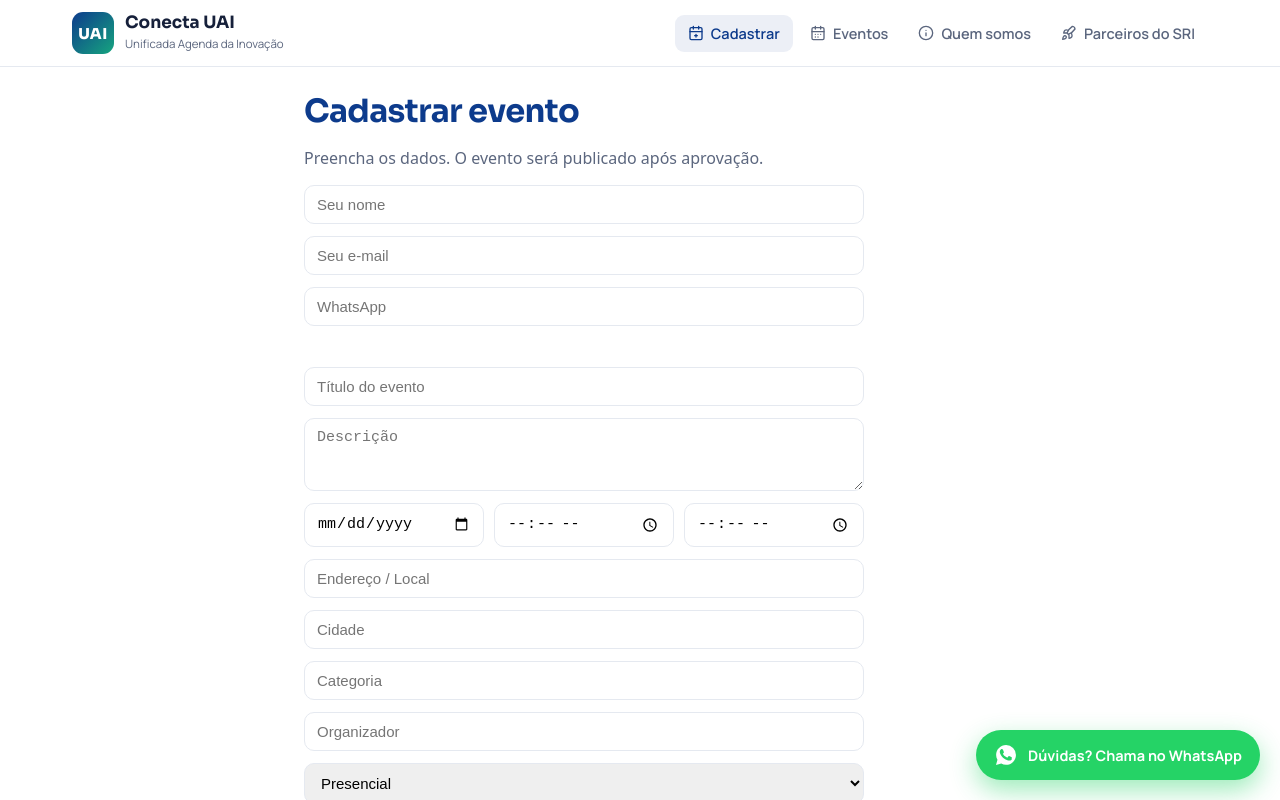
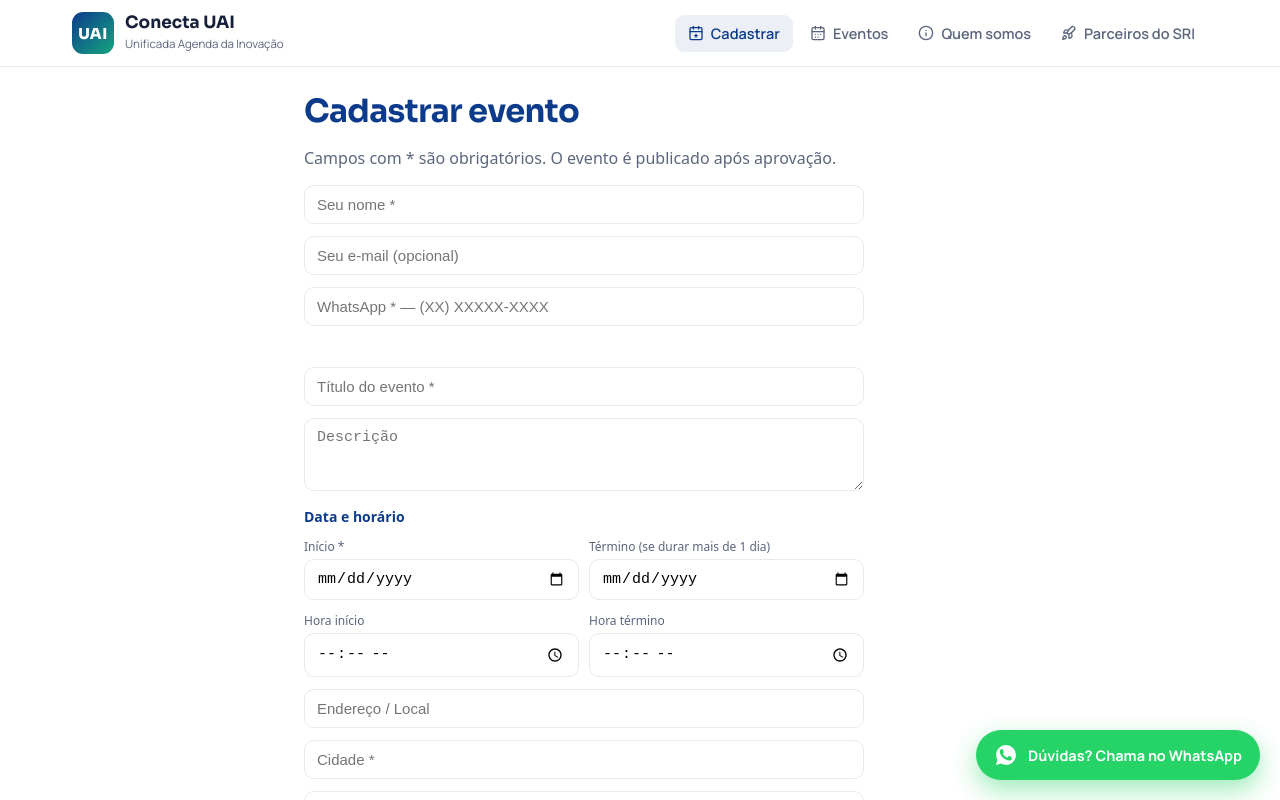
Before and after one commit to mateushope06/conecta-uai, a Next.js app: page /cadastrar in a window 1280 px wide. Shown: the top 800 px of the page. Built offline with nearby package versions, Linux system fonts and the light colour scheme.

Commit message:
formulario de cadastro completo: mascara, validacoes, banner, datas

```diff
--- a/src/app/api/submissions/route.ts
+++ b/src/app/api/submissions/route.ts
@@ -2,6 +2,7 @@ import { NextResponse } from "next/server";
 import { put } from "@vercel/blob";
 import { prisma } from "@/lib/prisma";
 
+// normaliza link: adiciona https:// se faltar
 function normalizeUrl(v: string | undefined): string | null {
   if (!v) return null;
   const t = v.trim();
@@ -17,9 +18,11 @@ function str(v: FormDataEntryValue | null): string {
 export async function POST(req: Request) {
   try {
     const form = await req.formData();
+
     const title = str(form.get("title"));
     const date = str(form.get("date"));
 
+    // validações mínimas (só o essencial) com mensagem clara
     if (title.length < 3) {
       return NextResponse.json({ error: "Informe o título do evento (mínimo 3 letras)." }, { status: 400 });
     }
@@ -29,11 +32,13 @@ export async function POST(req: Request) {
 
     const modalityRaw = str(form.get("modality")) || "PRESENCIAL";
     const modality = ["PRESENCIAL", "ONLINE", "HIBRIDO"].includes(modalityRaw) ? modalityRaw : "PRESENCIAL";
+
     const endDateRaw = str(form.get("endDate"));
     const cityName = str(form.get("city"));
     const categoryName = str(form.get("category"));
     const organizerName = str(form.get("organizer"));
 
+    // upload do banner (se enviado)
     let bannerUrl: string | undefined;
     const file = form.get("banner");
     if (file && file instanceof File && file.size > 0) {
--- a/src/app/cadastrar/page.tsx
+++ b/src/app/cadastrar/page.tsx
@@ -1,6 +1,7 @@
 "use client";
-import { useState } from "react";
+import { useState, useRef } from "react";
 
+// comprime imagem no navegador (evita estourar limite de upload)
 async function compressImage(file: File, maxW = 1600, quality = 0.8): Promise<File> {
   if (!file.type.startsWith("image/")) return file;
   const dataUrl: string = await new Promise((res, rej) => {
@@ -26,30 +27,78 @@ async function compressImage(file: File, maxW = 1600, quality = 0.8): Promise<Fi
   ctx.drawImage(img, 0, 0, w, h);
   const blob: Blob | null = await new Promise((res) => canvas.toBlob(res, "image/jpeg", quality));
   if (!blob) return file;
-  const base = file.name.replace(/\.[^.]+$/, "");
-  return new File([blob], `${base}.jpg`, { type: "image/jpeg" });
+  return new File([blob], file.name.replace(/\.[^.]+$/, "") + ".jpg", { type: "image/jpeg" });
+}
+
+// mascara WhatsApp (XX) XXXXX-XXXX
+function maskPhone(v: string): string {
+  const d = v.replace(/\D/g, "").slice(0, 11);
+  if (d.length <= 2) return d.length ? `(${d}` : "";
+  if (d.length <= 7) return `(${d.slice(0, 2)}) ${d.slice(2)}`;
+  return `(${d.slice(0, 2)}) ${d.slice(2, 7)}-${d.slice(7)}`;
 }
 
 export default function Cadastrar() {
   const [status, setStatus] = useState<"idle" | "sending" | "ok" | "error">("idle");
-  const [errMsg, setErrMsg] = useState<string>("");
+  const [errMsg, setErrMsg] = useState("");
+  const [phone, setPhone] = useState("");
+  const [bannerFile, setBannerFile] = useState<File | null>(null);
+  const [bannerPreview, setBannerPreview] = useState<string>("");
+  const fileRef = useRef<HTMLInputElement>(null);
+
+  function onPickBanner(e: React.ChangeEvent<HTMLInputElement>) {
+    const f = e.target.files?.[0];
+    if (!f) return;
+    setBannerFile(f);
+    setBannerPreview(URL.createObjectURL(f));
+  }
+
+  function removeBanner() {
+    setBannerFile(null);
+    setBannerPreview("");
+    if (fileRef.current) fileRef.current.value = "";
+  }
 
   async function onSubmit(e: React.FormEvent<HTMLFormElement>) {
     e.preventDefault();
+    setErrMsg("");
+
+    const formEl = e.currentTarget;
+    const fd = new FormData(formEl);
+
+    // validações no cliente (mensagens claras)
+    const req = (name: string, label: string) => {
+      const v = (fd.get(name) as string || "").trim();
+      return v ? null : `Preencha: ${label}.`;
+    };
+    const checks = [
+      req("submitterName", "Seu nome"),
+      phone.replace(/\D/g, "").length >= 10 ? null : "Informe um WhatsApp válido: (XX) XXXXX-XXXX.",
+      req("title", "Título do evento"),
+      req("date", "Data de início"),
+      req("city", "Cidade"),
+      req("organizer", "Organizador"),
+    ];
+    const email = (fd.get("submitterEmail") as string || "").trim();
+    if (email && !/^[^\s@]+@[^\s@]+\.[^\s@]+$/.test(email)) checks.push("E-mail inválido (precisa ter @ e domínio).");
+    const firstErr = checks.find(Boolean);
+    if (firstErr) { setErrMsg(firstErr); setStatus("error"); return; }
+
     setStatus("sending");
-    setErrMsg("");
     try {
-      const formEl = e.currentTarget;
-      const fd = new FormData(formEl);
-      const file = fd.get("banner");
-      if (file && file instanceof File && file.size > 0) {
-        const compressed = await compressImage(file);
+      // troca banner pelo comprimido
+      if (bannerFile) {
+        const compressed = await compressImage(bannerFile);
         fd.set("banner", compressed);
+      } else {
+        fd.delete("banner");
       }
       const res = await fetch("/api/submissions", { method: "POST", body: fd });
       if (res.ok) {
         setStatus("ok");
         formEl.reset();
+        removeBanner();
+        setPhone("");
       } else {
         const data = await res.json().catch(() => null);
         setErrMsg(data?.error || "Verifique os campos e tente novamente.");
@@ -65,7 +114,7 @@ export default function Cadastrar() {
     return (
       <main style={wrap}>
         <h1 style={{ color: "#16A57F" }}>Cadastro enviado!</h1>
-        <p>Seu evento entrou na fila de aprovação. A equipe da Conecta UAI vai avaliar e autorizar.</p>
+        <p>Seu evento entrou na fila de aprovação. A equipe da Conecta UAI vai avaliar e publicar.</p>
       </main>
     );
   }
@@ -73,35 +122,69 @@ export default function Cadastrar() {
   return (
     <main style={wrap}>
       <h1 style={{ color: "#0D3B8C" }}>Cadastrar evento</h1>
-      <p style={{ color: "#5B667E" }}>Preencha os dados. O evento será publicado após aprovação.</p>
+      <p style={{ color: "#5B667E" }}>Campos com * são obrigatórios. O evento é publicado após aprovação.</p>
       <form onSubmit={onSubmit} style={{ display: "grid", gap: 12, maxWidth: 560 }}>
-        <input name="submitterName" placeholder="Seu nome" style={inp} />
-        <input name="submitterEmail" type="email" placeholder="Seu e-mail" style={inp} />
-        <input name="submitterPhone" placeholder="WhatsApp" style={inp} />
+        <input name="submitterName" placeholder="Seu nome *" style={inp} />
+        <input name="submitterEmail" type="email" placeholder="Seu e-mail (opcional)" style={inp} />
+        <input
+          name="submitterPhone"
+          placeholder="WhatsApp * — (XX) XXXXX-XXXX"
+          value={phone}
+          onChange={(e) => setPhone(maskPhone(e.target.value))}
+          inputMode="numeric"
+          style={inp}
+        />
         <hr style={{ border: 0, borderTop: "1px solid #E5E9F0" }} />
-        <input name="title" placeholder="Título do evento" required style={inp} />
+        <input name="title" placeholder="Título do evento *" style={inp} />
         <textarea name="description" placeholder="Descrição" rows={3} style={inp} />
+
+        <label style={lbl}>Data e horário</label>
+        <div style={{ display: "flex", gap: 10, flexWrap: "wrap" }}>
+          <span style={{ flex: 1, minWidth: 140 }}>
+            <small style={hint}>Início *</small>
+            <input name="date" type="date" style={{ ...inp, width: "100%" }} />
+          </span>
+          <span style={{ flex: 1, minWidth: 140 }}>
+            <small style={hint}>Término (se durar mais de 1 dia)</small>
+            <input name="endDate" type="date" style={{ ...inp, width: "100%" }} />
+          </span>
+        </div>
         <div style={{ display: "flex", gap: 10 }}>
-          <input name="date" type="date" required style={{ ...inp, flex: 1 }} />
-          <input name="startTime" type="time" style={{ ...inp, flex: 1 }} />
-          <input name="endTime" type="time" style={{ ...inp, flex: 1 }} />
+          <span style={{ flex: 1 }}>
+            <small style={hint}>Hora início</small>
+            <input name="startTime" type="time" style={{ ...inp, width: "100%" }} />
+          </span>
+          <span style={{ flex: 1 }}>
+            <small style={hint}>Hora término</small>
+            <input name="endTime" type="time" style={{ ...inp, width: "100%" }} />
+          </span>
         </div>
+
         <input name="address" placeholder="Endereço / Local" style={inp} />
-        <input name="city" placeholder="Cidade" style={inp} />
+        <input name="city" placeholder="Cidade *" style={inp} />
         <input name="category" placeholder="Categoria" style={inp} />
-        <input name="organizer" placeholder="Organizador" style={inp} />
+        <input name="organizer" placeholder="Organizador *" style={inp} />
         <select name="modality" style={inp} defaultValue="PRESENCIAL">
           <option value="PRESENCIAL">Presencial</option>
           <option value="ONLINE">Online</option>
           <option value="HIBRIDO">Híbrido</option>
         </select>
-        <input name="registerUrl" type="url" placeholder="Link de inscrição (https://...)" style={inp} />
-        <label style={{ fontSize: 14, color: "#5B667E" }}>Banner do evento</label>
-        <input name="banner" type="file" accept="image/*" style={inp} />
+        <input name="registerUrl" placeholder="Link de inscrição (ex: site.com/inscricao)" style={inp} />
+
+        <label style={lbl}>Banner do evento (opcional)</label>
+        <input ref={fileRef} name="banner" type="file" accept="image/*" onChange={onPickBanner} style={inp} />
+        {bannerPreview && (
+          <div style={{ display: "flex", alignItems: "center", gap: 12 }}>
+            {/* eslint-disable-next-line @next/next/no-img-element */}
+            <img src={bannerPreview} alt="prévia" style={{ width: 120, height: 80, objectFit: "cover", borderRadius: 8, border: "1px solid #E5E9F0" }} />
+            <button type="button" onClick={removeBanner} style={btnGhost}>Remover imagem</button>
+          </div>
+        )}
+
         <button disabled={status === "sending"} style={btn}>
           {status === "sending" ? "Enviando..." : "Enviar para aprovação"}
         </button>
-        {status === "error" && <p style={{ color: "#c0392b" }}>{errMsg || "Algo deu errado. Confira os campos e tente de novo."}</p>}
+        {status === "error" && <p style={{ color: "#c0392b" }}>{errMsg}</p>}
       </form>
     </main>
   );
@@ -109,4 +192,7 @@ export default function Cadastrar() {
 
 const wrap: React.CSSProperties = { fontFamily: "system-ui,sans-serif", color: "#16203A", maxWidth: 720, margin: "0 auto", padding: 24 };
 const inp: React.CSSProperties = { padding: "10px 12px", border: "1px solid #E5E9F0", borderRadius: 10, fontSize: 15 };
+const lbl: React.CSSProperties = { fontSize: 14, color: "#0D3B8C", fontWeight: 600, marginTop: 4 };
+const hint: React.CSSProperties = { color: "#5B667E", fontSize: 12, display: "block", marginBottom: 4 };
 const btn: React.CSSProperties = { padding: "12px", border: 0, borderRadius: 10, background: "#0D3B8C", color: "#fff", fontWeight: 700, cursor: "pointer" };
+const btnGhost: React.CSSProperties = { padding: "8px 14px", border: "1px solid #c0392b", borderRadius: 8, background: "#fff", color: "#c0392b", fontWeight: 600, cursor: "pointer" };
```
